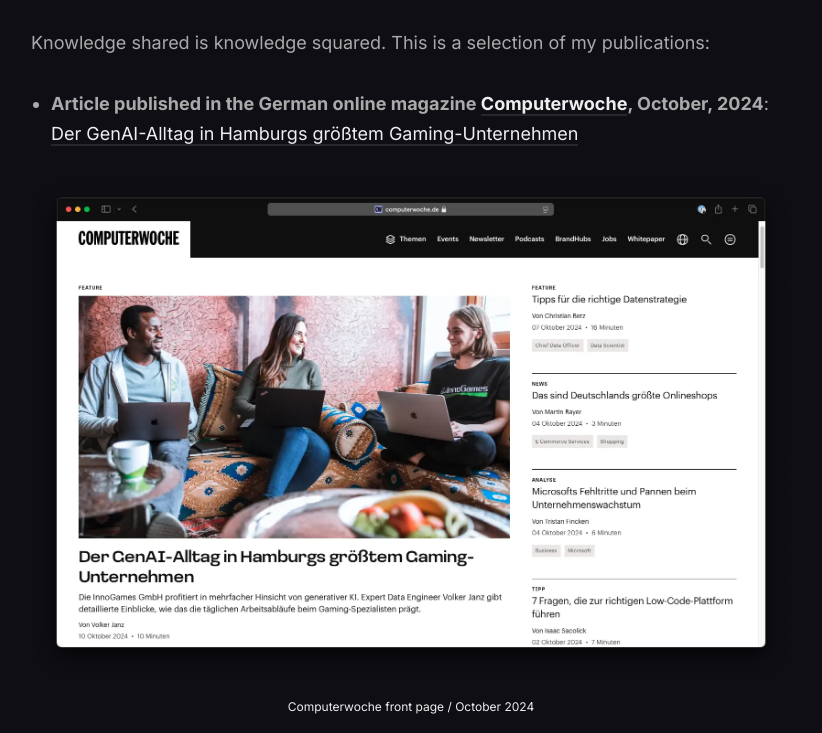
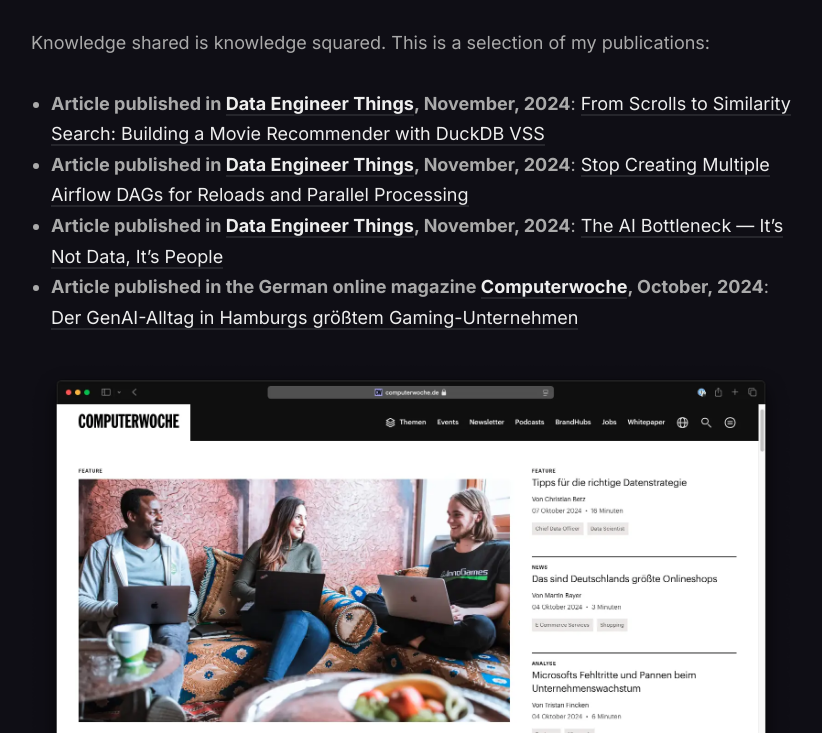
Before and after one commit to vojay-dev/vojay-dev.github.io, a Jekyll site: the page built from _pages/publications.md, in a window 1280 px wide and 900 px high, scrolled down 501 px, cut to the strip 167-900 px from the top of the window. Shown: the whole strip, without its empty margins (229-1051 px from the left). Built offline with Jekyll 4.4.1, drawn with Linux system fonts in a browser that asks for light colours.

Commit message:
Add latest publications

```diff
--- a/_pages/publications.md
+++ b/_pages/publications.md
@@ -7,6 +7,9 @@
 
 Knowledge shared is knowledge squared. This is a selection of my publications:
 
+* **Article published in [Data Engineer Things](https://blog.det.life/), November, 2024**: [From Scrolls to Similarity Search: Building a Movie Recommender with DuckDB VSS](https://blog.det.life/from-scrolls-to-similarity-search-building-a-movie-recommender-with-duckdb-vss-8122e4d2e486)
+* **Article published in [Data Engineer Things](https://blog.det.life/), November, 2024**: [Stop Creating Multiple Airflow DAGs for Reloads and Parallel Processing](https://blog.det.life/stop-creating-multiple-airflow-dags-for-reloads-and-parallel-processing-3912974b5866)
+* **Article published in [Data Engineer Things](https://blog.det.life/), November, 2024**: [The AI Bottleneck — It’s Not Data, It’s People](https://blog.det.life/the-ai-bottleneck-its-not-data-it-s-people-c80468873a79)
 * **Article published in the German online magazine [Computerwoche](https://www.computerwoche.de/), October, 2024**: [Der GenAI-Alltag in Hamburgs größtem Gaming-Unternehmen](https://www.computerwoche.de/article/3553326)
 
 ![Computerwoche]({{site.baseurl}}/images/computerwoche.webp)
```
